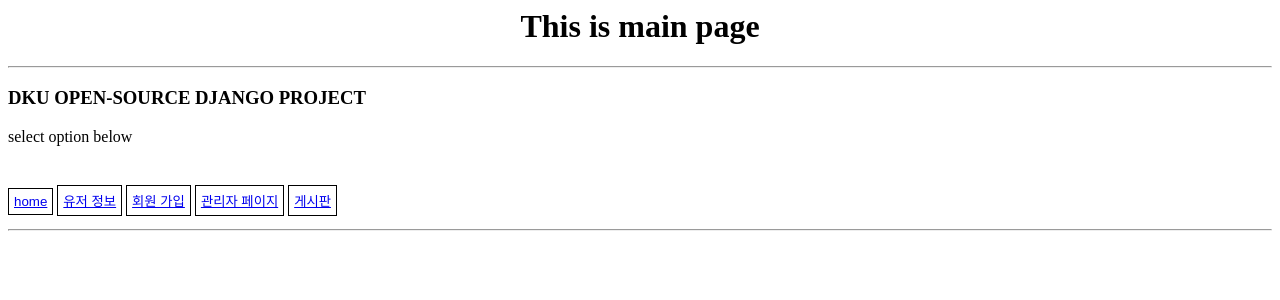
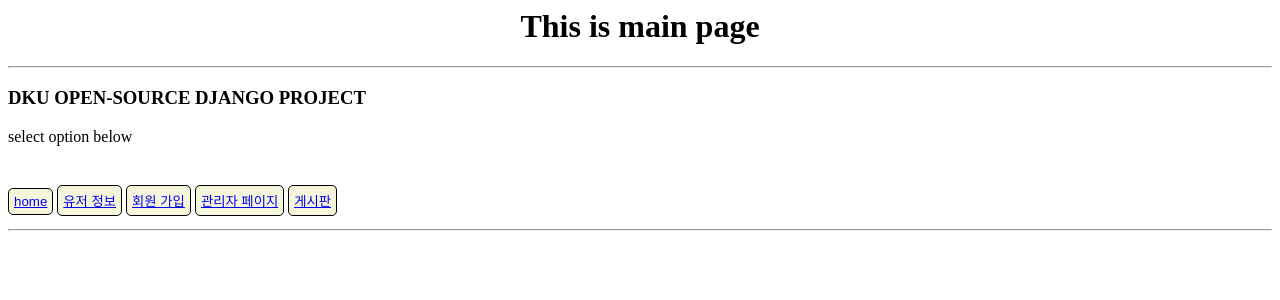
Before and after one commit to DKU-OpenSource-BulletinBoard/Django_BulletinBoard, a Django app: template oss_teamproject/boardsite/board/templates/board/main.html in a window 1280 px wide. Shown: the top 300 px of the page. Run offline with Django 3.2, Linux system fonts and the light colour scheme; the template is opened without the code that fills it, so the values that code supplies are empty.

Commit message:
버튼 스타일 둥글게 및 hover color 수정

```diff
--- a/oss_teamproject/boardsite/board/templates/board/main.html
+++ b/oss_teamproject/boardsite/board/templates/board/main.html
@@ -3,13 +3,17 @@
     <style>
         #btn_group button{
             border: 1px solid skyblue;
-            background-color: rgba(0,0,0,0);
+            background-color: beige;
             color: skyblue;
             padding: 5px;
+            border-top-right-radius: 5px;
+            border-bottom-right-radius: 5px;
+            border-top-left-radius: 5px;
+            border-bottom-left-radius: 5px;
         }
         #btn_group button:hover{
             color:white;
-            background-color: skyblue;
+            background-color: lightpink;
         }
     </style>
 </head>
```
